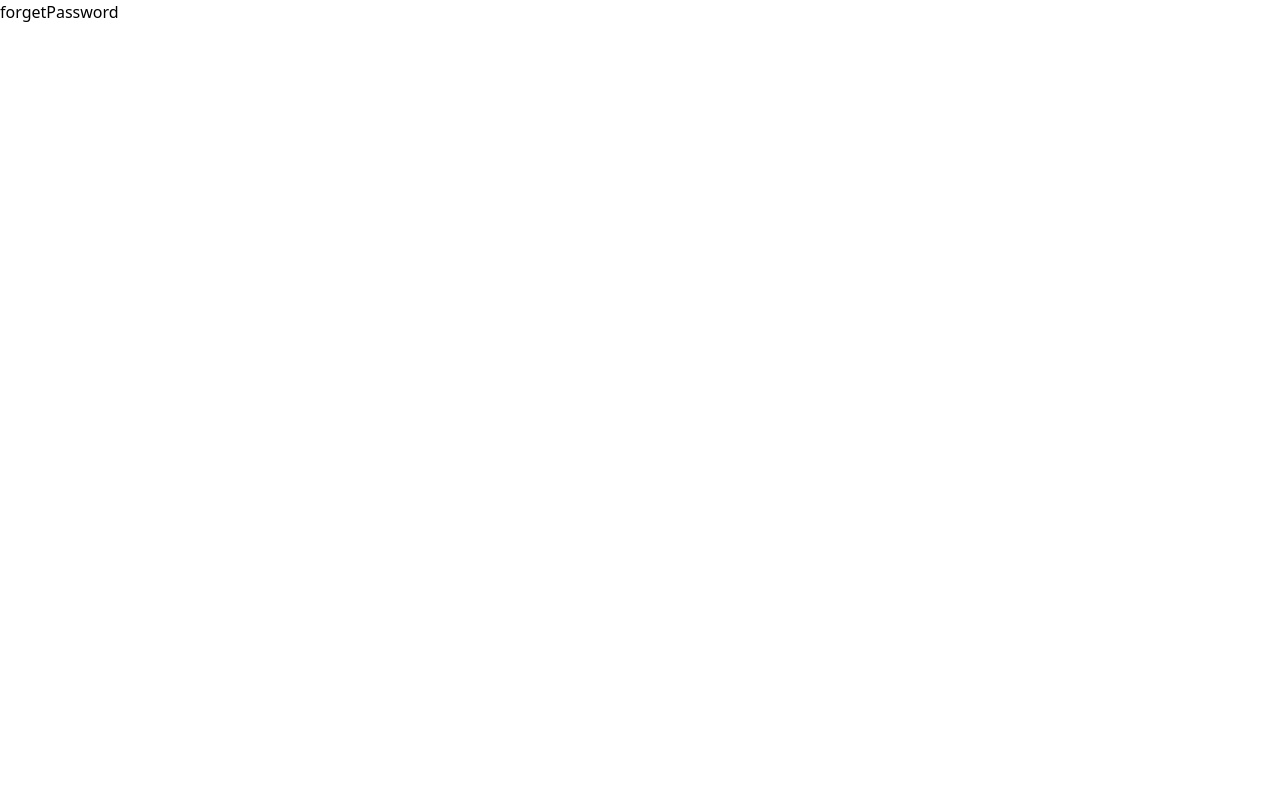
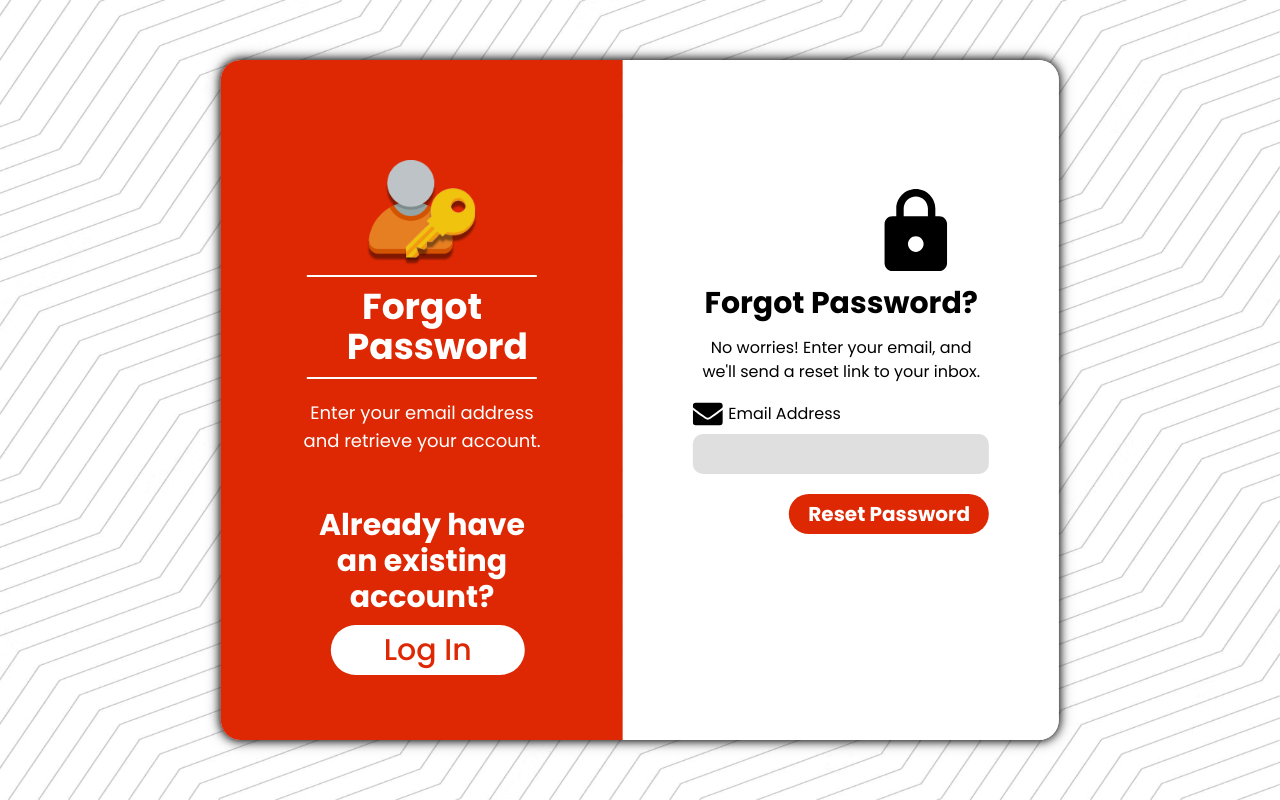
Before and after one commit to EXEcuted-tech/reservo-web, a React (Create React App) app in the folder client/: page /forgpass in a window 1280 px wide. Built offline with nearby package versions, Linux system fonts and the light colour scheme.

Commit message:
rebased repo to new changes w/ main

```diff
--- a/client/src/pages/forgetPassword.tsx
+++ b/client/src/pages/forgetPassword.tsx
@@ -1,9 +1,38 @@
-import React from 'react'
+import React from 'react';
+import usersign from '../assets/usersign.png'
+import background from '../assets/background-pattern.png'
+import { FaEnvelope } from 'react-icons/fa';
+import {IoMdLock} from 'react-icons/io'
+
 
 const ForgetPassword = () => {
-  return (
-    <div>forgetPassword</div>
-  )
+    return (
+        <div className="font-poppins">
+            <img className='absolute h-screen w-full' src={background} alt='background'/>
+            <div className='w-[65.5%] h-[85%] absolute -translate-x-2/4 -translate-y-2/4 flex items-center shadow-[0_0_10px_black,0_0_15px_rgba(0,0,0,0.5)] rounded-[20px] left-2/4 top-2/4'>
+                <div className='w-[48%] h-full bg-[rgb(221,40,3)] flex flex-col items-center p-[80px] rounded-tl-[20px] rounded-bl-[20px]'>
+                    <img src={usersign} alt="User Sign" className='h-[110px] w-[110px] mt-[20px]' />
+                    <h1 className='text-[white] font-[750] text-center text-4xl w-[95%] mt-2.5 mb-5 px-10 py-2.5 border-y-2 border-y-[white] border-solid'>Forgot Password</h1>
+                    <p className='text-[white] text-center text-lg'>Enter your email address and retrieve your account.</p>
+                    <div className='mt-[20px]'>
+                        <p className='text-[white] font-bold text-3xl text-center mt-8'>Already have an existing account?</p>
+                        <button type="button" className='bg-[white] w-[80%] h-[50px] text-[rgb(221,40,3)] text-3xl relative p-[1px] rounded-[30px] left-[30px] font-medium mt-[10px]'>Log In</button>
+                    </div>
+                </div>
+                <div className='bg-[white] h-full pt-[120px] px-[70px] rounded-tr-[20px] rounded-br-[20px]'>
+                    <IoMdLock className='h-[100px] w-[120px] relative left-[163px]'/>
+                    <h1 className='text-[30px] text-center mt-[5px] mb-[15px] font-extrabold text-3xl'>Forgot Password?</h1>
+                    <p className='text-center'>No worries! Enter your email, and we'll send a reset link to your inbox.</p>
+                    <div className='flex items-center mt-[15px]'>
+                        <FaEnvelope className='h-[30px] w-[30px]'/>
+                        <p className='ml-[5px]'>Email Address</p>
+                    </div>
+                    <input type="email" name="" className="w-full bg-[#dfdfdf] h-10 rounded-[10px] mt-[5px] p-4" />
+                    <button type="submit" className='bg-[rgb(221,40,3)] text-[white] w-[200px] float-right mt-[20px] p-1.5 rounded-[20px] text-xl font-extrabold'>Reset Password</button>
+                </div>
+            </div>
+        </div>
+    );
 }
 
-export default ForgetPassword
+export default ForgetPassword;
```
Also changed, not shown: client/src/assets/background-pattern.png (added), client/src/assets/usersign.png (added).
